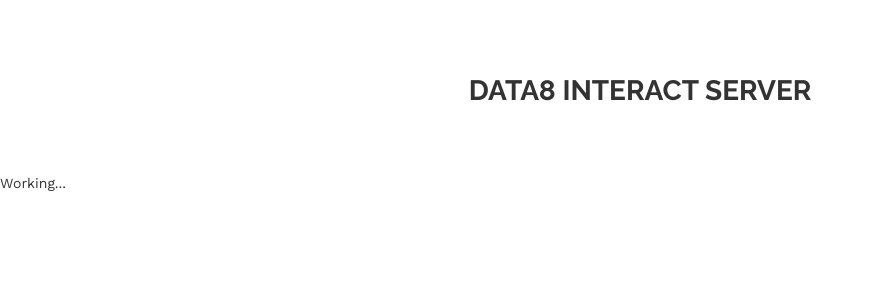
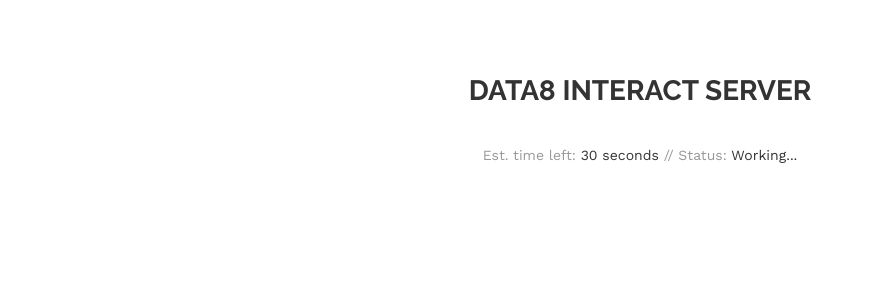
Before and after one commit to data-8/interact, a Flask app: template app/templates/progress.html in a window 1280 px wide. Shown: the top 300 px of the page, without its empty margins (0-873 px from the left). Run offline with Flask 2, Linux system fonts and the light colour scheme; the template is opened without the code that fills it: most values are stand-ins (such as "Sample title", 1, 10 or a date in 2020); some libraries are stand-ins or nearby versions.

Commit message:
added styles for progress page

```diff
--- a/app/static/style.css
+++ b/app/static/style.css
@@ -9,7 +9,7 @@ h1 {
     font-size:2em;
     text-align:center;
     font-weight:700;
-    padding:2em;
+    padding:2em 0 1em 0;
 }
 
 h2 {
@@ -51,6 +51,19 @@ h2 {
         text-decoration:none;
     }
 
+p {
+    width:100%;
+    text-align:center;
+}
+
 p span {
     color:#999;
 }
+
+p.reversed {
+    color:#999;
+}
+
+p.reversed span {
+    color:#333;
+}
--- a/app/templates/progress.html
+++ b/app/templates/progress.html
@@ -1,7 +1,9 @@
 {% extends "base.html" %}
 {% block body %}
 <h1>Data8 Interact Server</h1>
-<p class="status">Working...</p>
+<p class="reversed">Est. time left: <span class="time">30 seconds</span> //
+Status:
+    <span class="status">Working...</span></p>
 {% endblock %}
 
 {% block postbody %}
--- a/app/views.py
+++ b/app/views.py
@@ -124,7 +124,7 @@ def start(username):
     if current_app.tracker[username] is None \
             or current_app.tracker[username].isAlive():
         return 'Process in progress.'
-    current_app.tracker[username].start()
+    # current_app.tracker[username].start()
     return 'Done'
 
 
```
